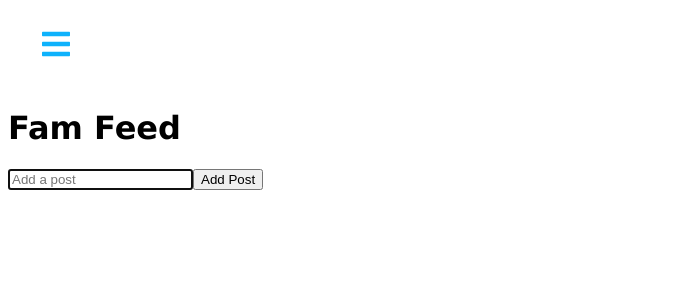
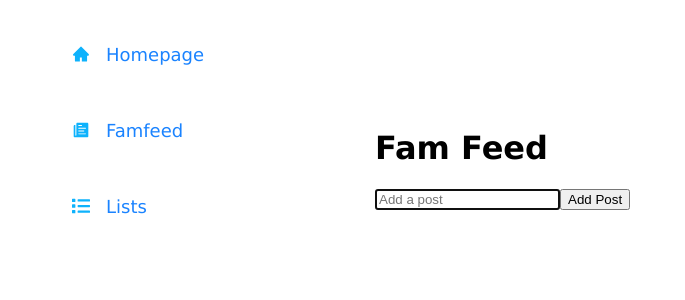
Before and after one commit to kadinsayani/Famify, a React (Create React App) app in the folder client/: page /famfeed in a window 1280 px wide. Shown: the top 300 px of the page, without its empty margins (0-685 px from the left). Built offline with nearby package versions, Linux system fonts and the light colour scheme.

Commit message:
Cleaned up Navbar

```diff
--- a/client/src/App.css
+++ b/client/src/App.css
@@ -1,3 +1,8 @@
 body {
     font-family: Verdana, Geneva, Tahoma, sans-serif;
+    display: flex;
+    height: 100vh;
+    max-width: 1300px;
+    margin-left: auto;
+    margin-right: auto;
 }
--- /dev/null
+++ b/client/src/components/FamFeed.css
@@ -0,0 +1,9 @@
+.famfeed {
+    display: flex;
+    /* flex-direction: column; */
+    align-items: stretch;
+    justify-content: center;
+    width: 100%;
+    height: 100%;
+    margin-left: 250px;
+}
--- a/client/src/components/FamFeed.js
+++ b/client/src/components/FamFeed.js
@@ -1,6 +1,7 @@
 import React, { useState } from "react";
 import PostForm from "./PostForm";
 import Post from "./Post.js";
+import "./FamFeed.css";
 
 function FamFeed() {
   const [posts, setPosts] = useState([]);
--- a/client/src/components/Navbar.css
+++ b/client/src/components/Navbar.css
@@ -2,25 +2,30 @@
     background-color: #ffffff;
     height: 80px;
     display: flex;
-    justify-content: start;
+    justify-content: flex-start;
     align-items: center;
+    flex: 0.25;
+    min-width: 250px;
+    padding-top: 20px;
+    padding-left: 20px;
+    padding-right: 20px;
 }
 
-.menu-bars {
-    margin-left: 2rem;
+/* .menu-bars {
+    margin-left: 1rem;
     font-size: 2rem;
     background: none;
-}
+} */
 
 .nav-menu {
     background-color: #ffffff;
     width: 250px;
     height: 100vh;
     display: flex;
-    justify-content: center;
+    justify-content: left;
     position: fixed;
     top: 0;
-    left: -100%;
+    /* left: -100%; */
     transition: 850ms;
 }
 
@@ -31,7 +36,7 @@
 
 .nav-text {
     display: flex;
-    justify-content: start;
+    justify-content: flex-start;
     align-items: center;
     padding: 8px 0px 8px 16px;
     list-style: none;
@@ -40,32 +45,34 @@
 
 .nav-text a {
     text-decoration: none;
-    color: #000000;
+    color: #1a83ff;
     font-size: 18px;
-    width: 95%;
+    width: 100%;
     height: 100%;
     display: flex;
     align-items: center;
     padding: 0 16px;
-    border-radius: 4px;
+    border-radius: 7px;
 }
 
 .nav-text a:hover {
     background-color: #1a83ff;
+    color: #ffffff;
 }
 
 .nav-menu-items {
     width: 100%;
+    margin-left: 0px;
 }
 
-.navbar-toggle {
+/* .navbar-toggle {
     background-color: #ffffff;
     width: 100%;
     height: 80px;
     display: flex;
-    justify-content: start;
+    justify-content: flex-start;
     align-items: center;
-}
+} */
 
 span {
     margin-left: 16px;
--- a/client/src/components/Navbar.js
+++ b/client/src/components/Navbar.js
@@ -13,17 +13,17 @@ function Navbar() {
     <>
       <IconContext.Provider value={{ color: "#0eb2fc" }}>
         <div className="navbar">
-          <Link to="#" className="menu-bars">
+          {/* <Link to="#" className="menu-bars">
             <FaIcons.FaBars onClick={showNavbar} />
-          </Link>
+          </Link> */}
         </div>
         <nav className={navbar ? "nav-menu active" : "nav-menu"}>
           <ul className="nav-menu-items" onClick={showNavbar}>
-            <li className="navbar-toggle">
+            {/* <li className="navbar-toggle">
               <Link to="#" className="menu-bars">
                 <AiIcons.AiOutlineClose />
               </Link>
-            </li>
+            </li> */}
             {NavbarData.map((item, index) => {
               return (
                 <li key={index} className={item.cName}>
--- a/client/src/components/NavbarData.js
+++ b/client/src/components/NavbarData.js
@@ -16,7 +16,7 @@ export const NavbarData = [
     cName: "nav-text",
   },
   {
-    title: "Tasks",
+    title: "Lists",
     path: "/tasklist",
     icon: <FaIcons.FaList />,
     cName: "nav-text",
```
